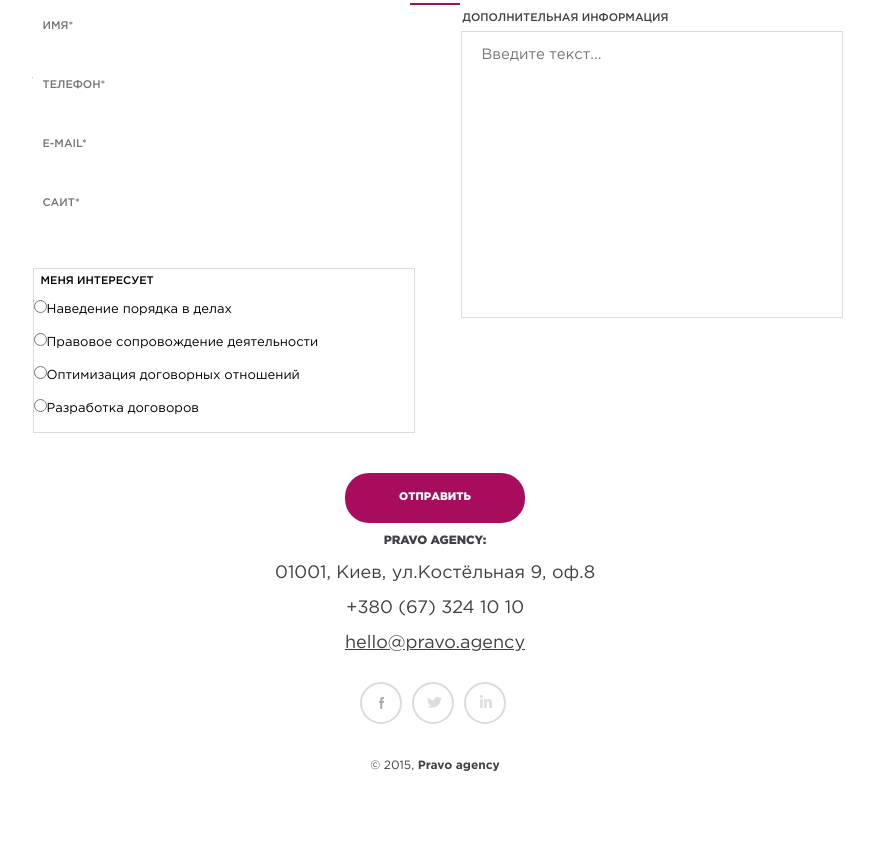
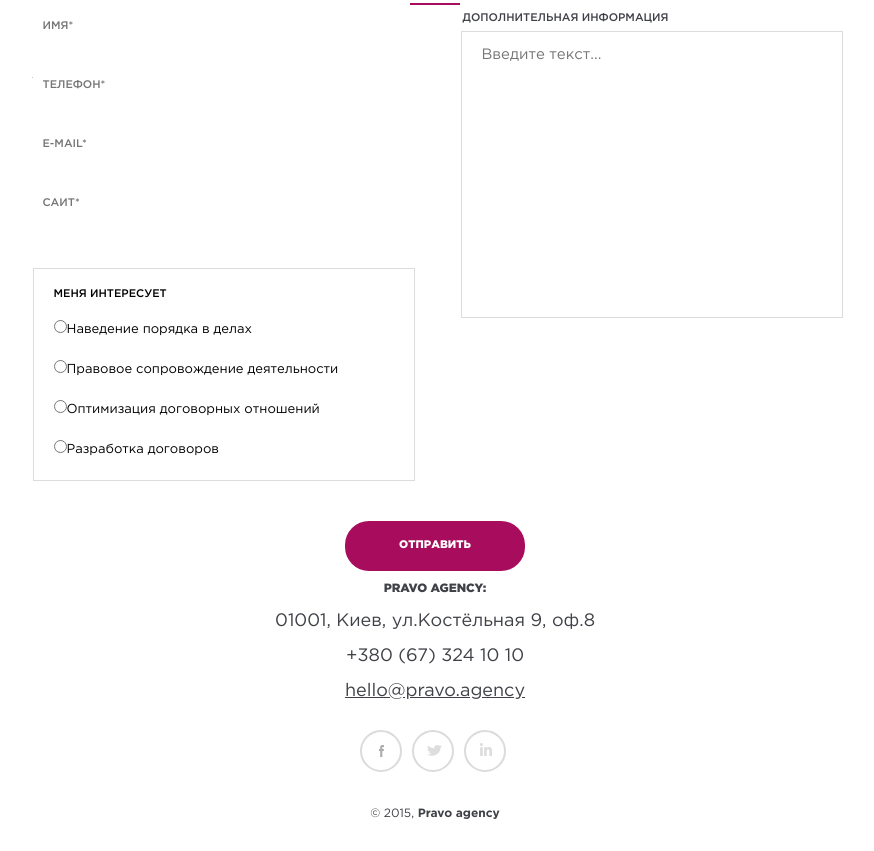
Before and after one commit to kirjam/pravo-agency, a website: page src/index.html in a window 1280 px wide. Shown: the part 1932-2783 px from the top of the page, without its empty margins (205-1079 px from the left). Before the commit the page ends 2735 px from the top, so only its background shows below. Drawn offline with nearby package versions, Linux system fonts and the light colour scheme; files that its build step writes are made by us from their sources.

Commit message:
2nd commit

```diff
--- a/src/scss/_content.scss
+++ b/src/scss/_content.scss
@@ -460,6 +460,11 @@ p.textarea-title-bottom{
 .textarea-bottom-input:hover{
   color: #a70c5d;
 }
+
+p.textarea-bottom-input{
+  margin: 20px;
+}
+
 input{
   padding: 10px;
 }
@@ -467,10 +472,9 @@ input{
   font-family: GothamPro-Medium,sans-serif;
   font-size: 11px;
   text-transform: uppercase;
+  margin:20px;
 }
-#form-bottom-title  {
-  margin:7px;
-}
+
 .textarea-block {
   border: solid 1px #dcdcdc;
   float: right;
```
Also changed, not shown: src/index.html (+1 -1 lines).
